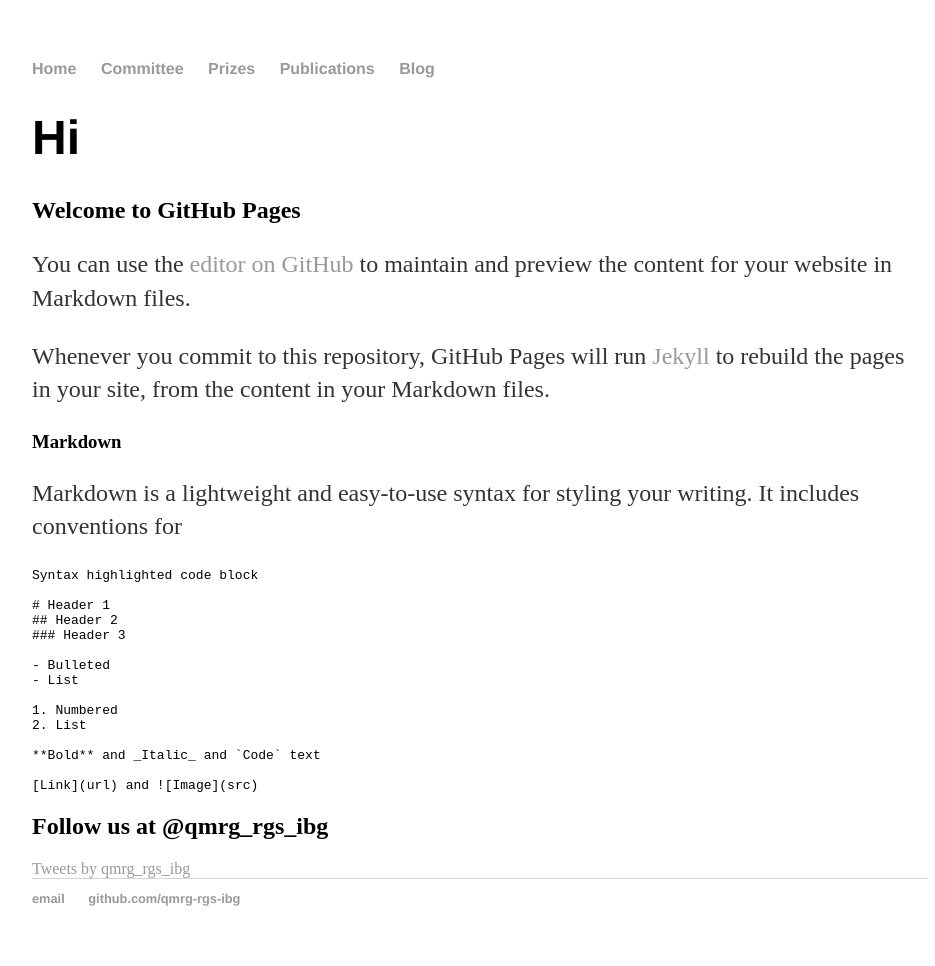
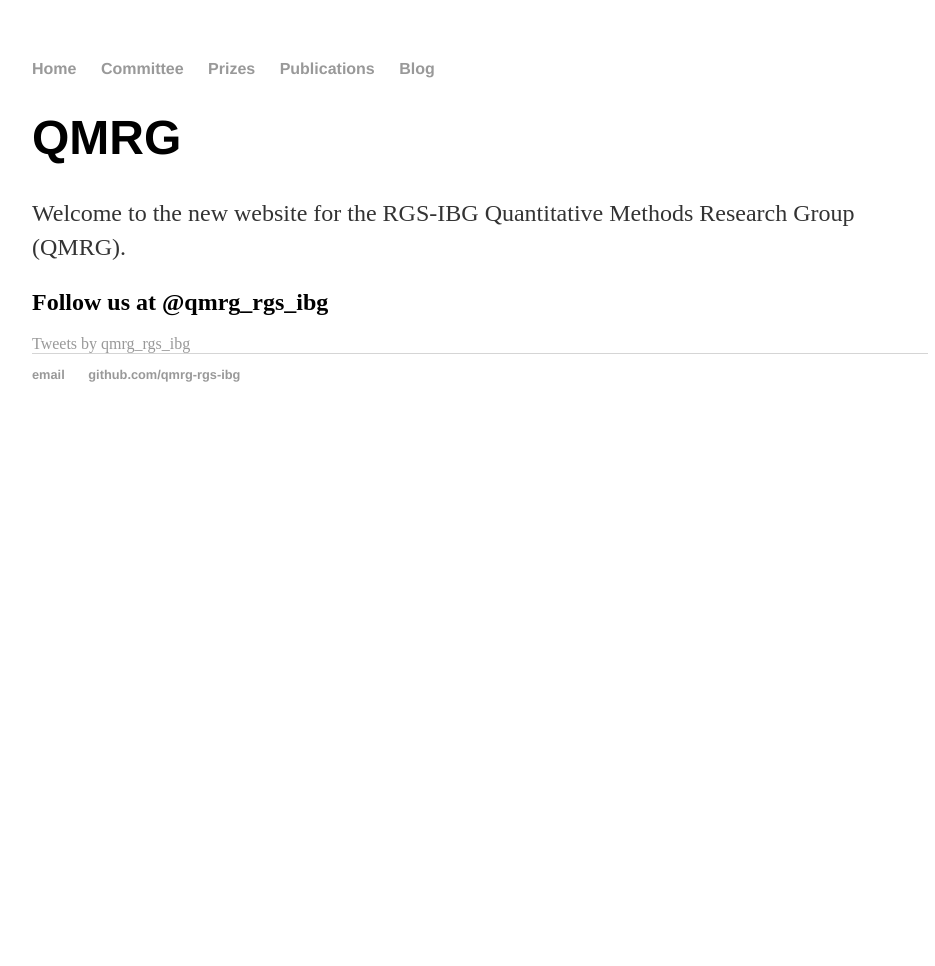
Before and after one commit to qmrg/qmrg.github.io, a Jekyll site: the page built from index.md, in a window 1280 px wide. Shown: the whole page, without its empty margins (160-1095 px from the left). Built offline with Jekyll 4.4.1, drawn with Linux system fonts in a browser that asks for light colours; our own code applies the rules of GitHub Pages for plain Markdown files; comment, search, counter and statistics services are not loaded; after the commit the page ends 900 px from its top, so only the background shows below that.

Commit message:
Update index.md

````diff
--- a/index.md
+++ b/index.md
@@ -1,33 +1,7 @@
-# Hi
+# QMRG
 
+Welcome to the new website for the RGS-IBG Quantitative Methods Research Group (QMRG).
 
-## Welcome to GitHub Pages
-
-You can use the [editor on GitHub](https://github.com/programming-liftoff/hello-world/edit/master/README.md) to maintain and preview the content for your website in Markdown files.
-
-Whenever you commit to this repository, GitHub Pages will run [Jekyll](https://jekyllrb.com/) to rebuild the pages in your site, from the content in your Markdown files.
-
-### Markdown
-
-Markdown is a lightweight and easy-to-use syntax for styling your writing. It includes conventions for
-
-```markdown
-Syntax highlighted code block
-
-# Header 1
-## Header 2
-### Header 3
-
-- Bulleted
-- List
-
-1. Numbered
-2. List
-
-**Bold** and _Italic_ and `Code` text
-
-[Link](url) and ![Image](src)
-```
 <div class="twitter">
 	<h2>Follow us at @qmrg_rgs_ibg</h2>
     <a class="twitter-timeline" href="https://twitter.com/qmrg_rgs_ibg?ref_src=twsrc%5Etfw">Tweets by qmrg_rgs_ibg</a> <script async src="https://platform.twitter.com/widgets.js" charset="utf-8"></script>
````
